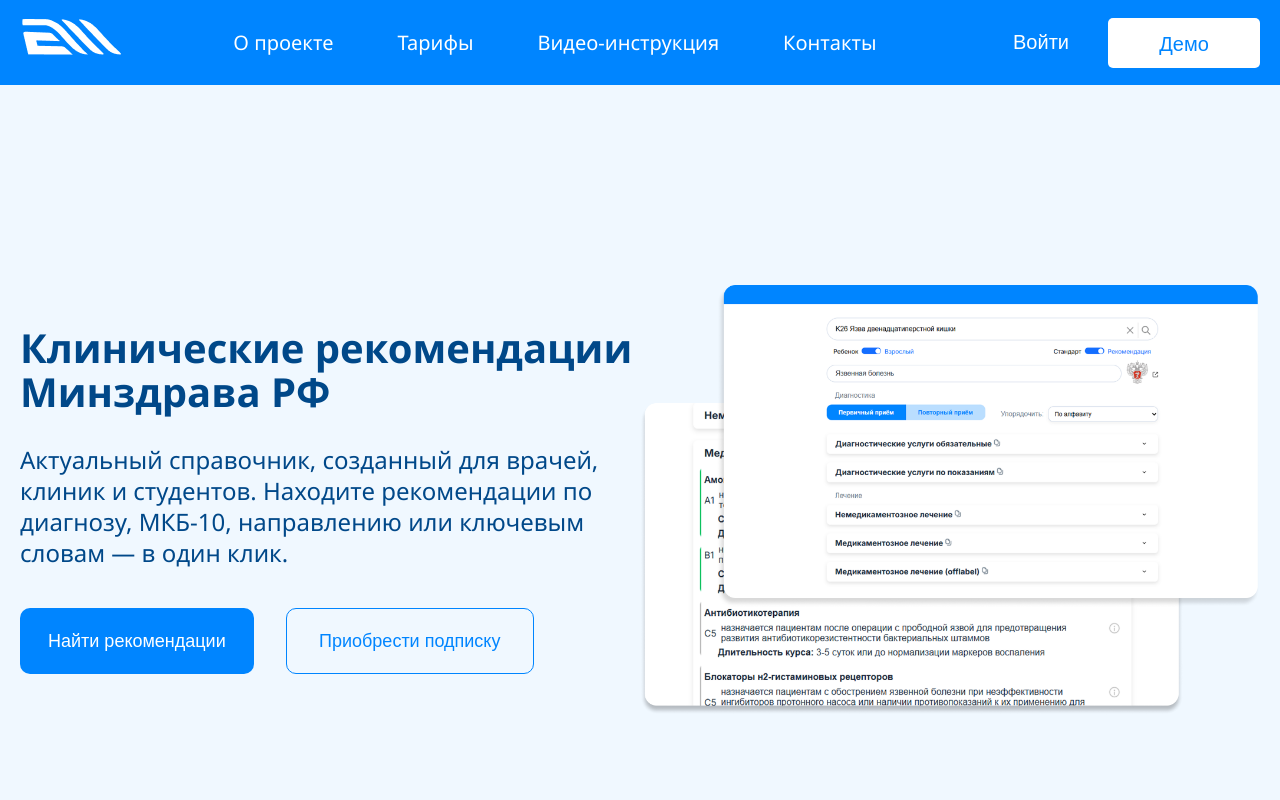
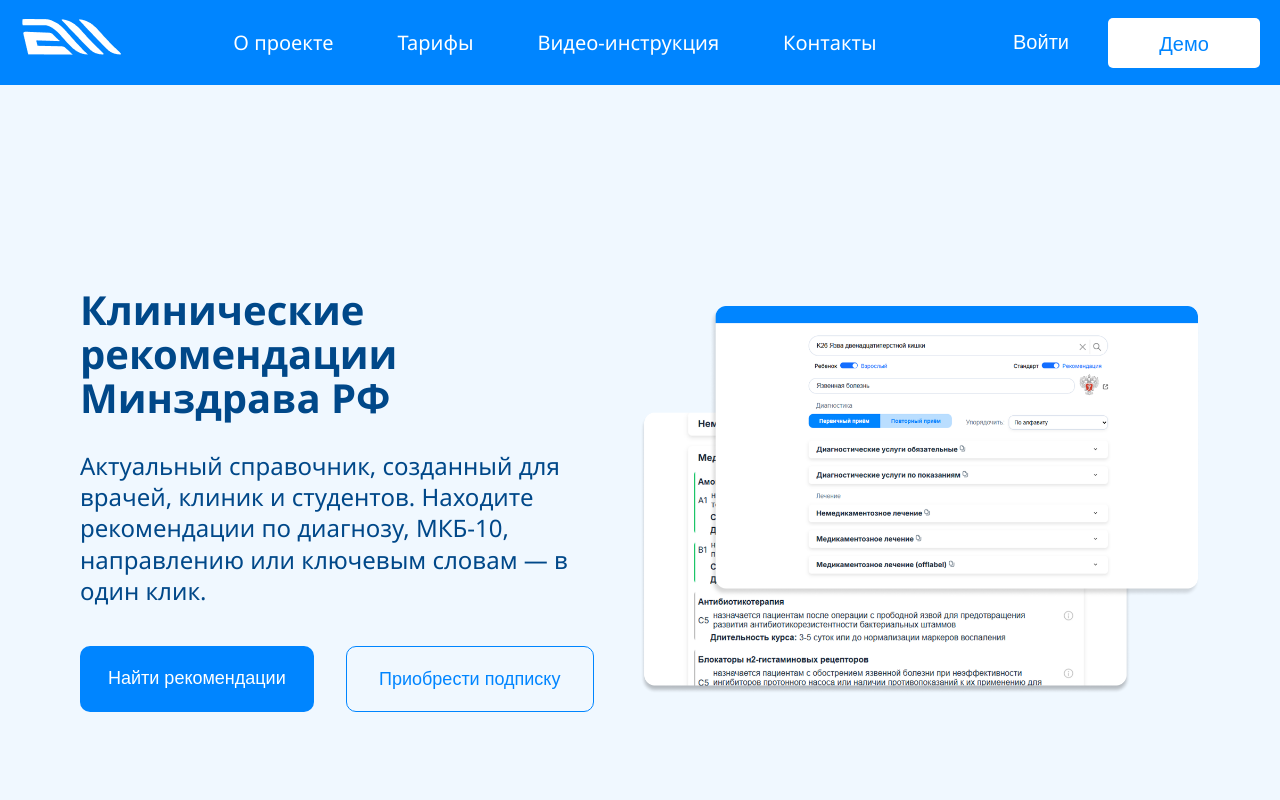
Before and after one commit to LilySmirn/b2c-new, a Next.js app: page / in a window 1280 px wide. Shown: the top 800 px of the page. Built offline with nearby package versions, Linux system fonts and the light colour scheme; no server answers.

Commit message:
fix: paddings in hero-section

```diff
--- a/app/globals.css
+++ b/app/globals.css
@@ -224,9 +224,14 @@ header.scrolled {
   min-height: 830px;
   background-color: #F0F8FF;
   margin-top: 85px;
+  padding-left: 60px;
+  padding-right: 60px;
+  display: flex;
+  justify-content: center;
 }
 
 .hero-container {
+  gap: 30px;
   width: 100%;
   max-width: 1400px;
   height: 100%;
@@ -236,6 +241,8 @@ header.scrolled {
   justify-content: space-between;
   align-items: center;
 }
+
+
 
 .hero-img {
   min-width: 50%;
```
